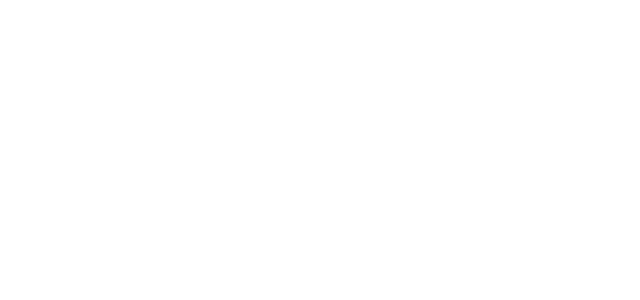
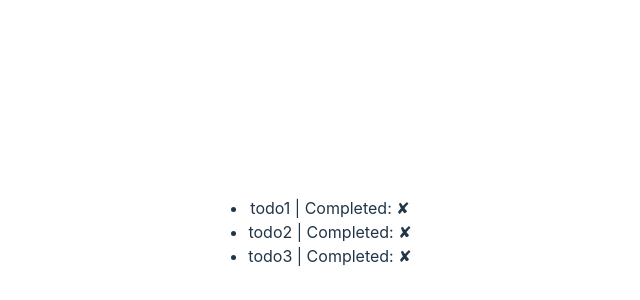
Before and after one commit to SilverTee/redux-todolist, a React (Vite) app: page / in a window 1280 px wide. Shown: the part 168-468 px from the top of the page, without its empty margins (330-970 px from the left). Built offline with nearby package versions, Linux system fonts and the light colour scheme.

Commit message:
redux: create todolist and render default state

```diff
--- a/package.json
+++ b/package.json
@@ -14,6 +14,7 @@
     "@types/react-redux": "^7.1.33",
     "react": "^18.2.0",
     "react-dom": "^18.2.0",
+    "react-redux": "^9.1.0",
     "redux": "^5.0.1"
   },
   "devDependencies": {
--- a/src/App.tsx
+++ b/src/App.tsx
@@ -1,7 +1,12 @@
 import "./App.css";
+import TodoList from "./components/TodoList";
 
 function App() {
-  return <></>;
+  return (
+    <>
+      <TodoList />
+    </>
+  );
 }
 
 export default App;
--- /dev/null
+++ b/src/components/TodoList.tsx
@@ -0,0 +1,21 @@
+import { useSelector } from "react-redux";
+import { RootState } from "../state/store";
+
+function TodoList() {
+  const todos = useSelector((state: RootState) => state.todo);
+
+  return (
+    <div>
+      <ul>
+        {todos.map((todo) => (
+          <li key={todo.id}>
+            {todo.title} | Completed:{" "}
+            {todo.completed ? <span>&#10004;</span> : <span>&#10008;</span>}
+          </li>
+        ))}
+      </ul>
+    </div>
+  );
+}
+
+export default TodoList;
--- a/src/state/todo/todoSlice.ts
+++ b/src/state/todo/todoSlice.ts
@@ -15,7 +15,16 @@ const initialState: TodoState[] = [
 export const todoSlice = createSlice({
   name: "todo",
   initialState,
-  reducers: {},
+  reducers: {
+    addTodo: (state, action) => {
+      state.push(action.payload);
+    },
+    deleteTodo: (state, action) => {
+      return state.filter((todo) => todo.id !== action.payload);
+    },
+  },
 });
 
 export default todoSlice.reducer;
+
+export const { addTodo, deleteTodo } = todoSlice.actions;
```
Also changed, not shown: 1 other file (tests, documents, lock files or other folders).
